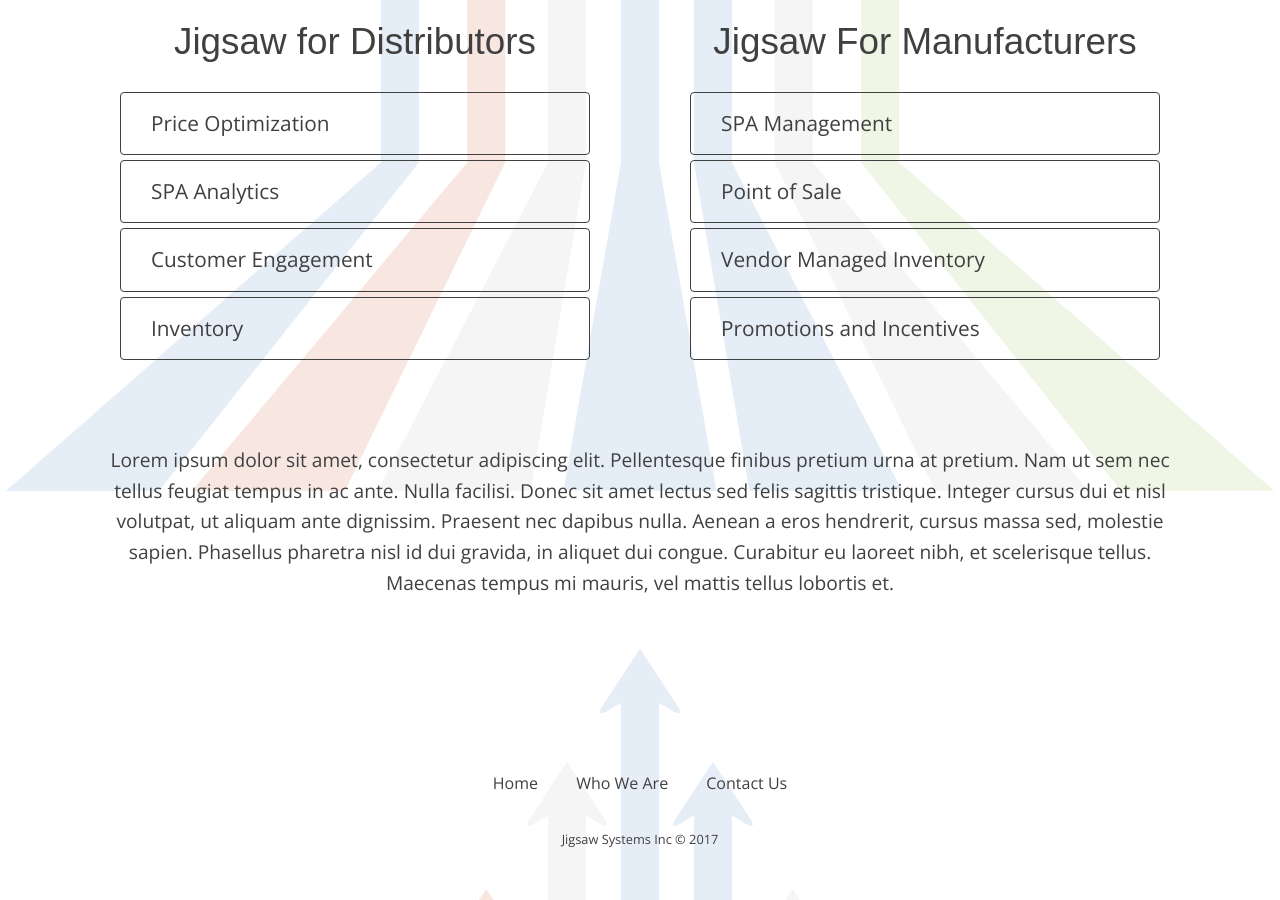
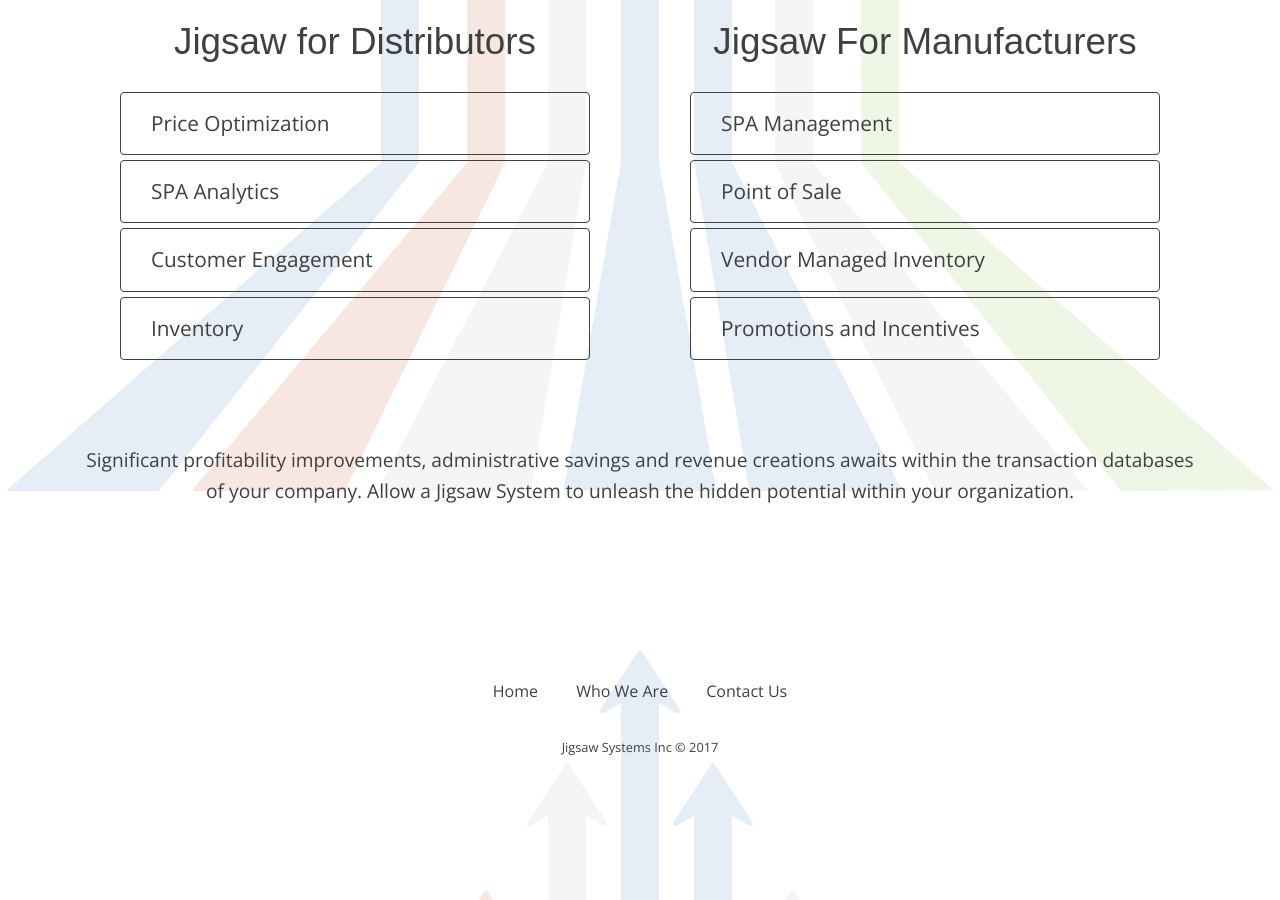
Before and after one commit to Codefully/jigsaw-redo, a Jekyll site: the page built from index.md, in a window 1280 px wide and 900 px high, scrolled down 709 px. Built offline with Jekyll 4.4.1, drawn with Linux system fonts in a browser that asks for light colours; nearby versions of some CDN libraries; some web fonts are replaced.

Commit message:
Updated Home Main

```diff
--- a/_partials/home-main.markdown
+++ b/_partials/home-main.markdown
@@ -3,4 +3,4 @@ title: home-main
 date: 2017-01-30 08:01:00 -06:00
 ---
 
-Lorem ipsum dolor sit amet, consectetur adipiscing elit. Pellentesque finibus pretium urna at pretium. Nam ut sem nec tellus feugiat tempus in ac ante. Nulla facilisi. Donec sit amet lectus sed felis sagittis tristique. Integer cursus dui et nisl volutpat, ut aliquam ante dignissim. Praesent nec dapibus nulla. Aenean a eros hendrerit, cursus massa sed, molestie sapien. Phasellus pharetra nisl id dui gravida, in aliquet dui congue. Curabitur eu laoreet nibh, et scelerisque tellus. Maecenas tempus mi mauris, vel mattis tellus lobortis et.
+Significant profitability improvements, administrative savings and revenue creations awaits within the transaction databases of your company. Allow a Jigsaw System to unleash the hidden potential within your organization.
```
